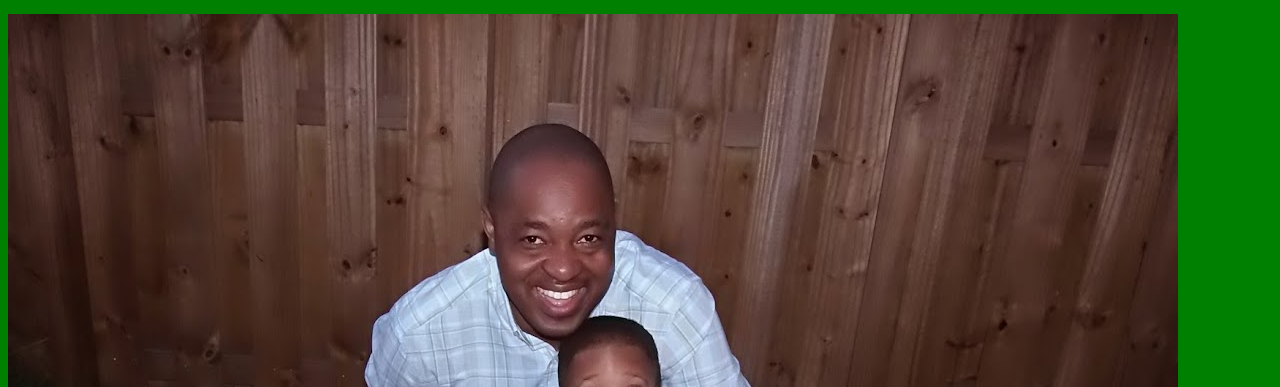
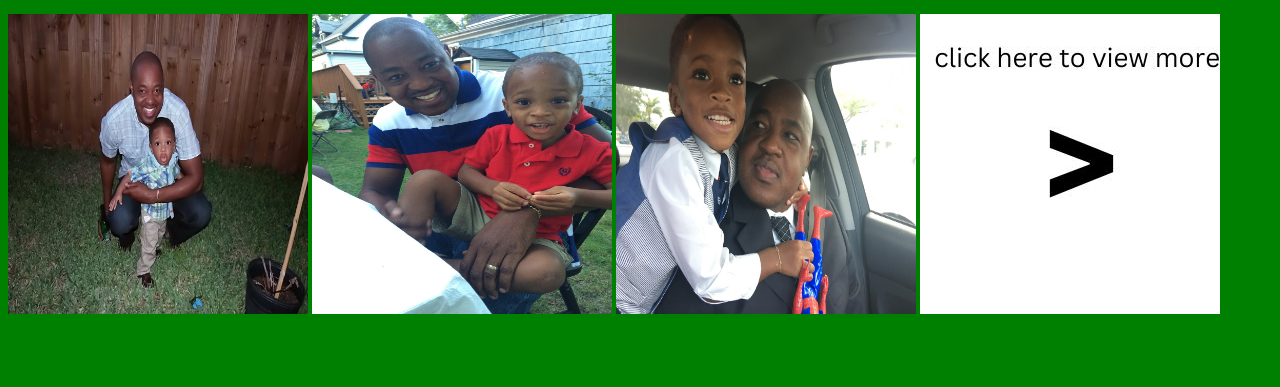
Before and after one commit to akecpookie/photos, a plain HTML site: page index.html in a window 1280 px wide. Shown: the part 155-542 px from the top of the page. Drawn offline with Linux system fonts and the light colour scheme.

Commit message:
Update style.css

```diff
--- a/style.css
+++ b/style.css
@@ -28,15 +28,7 @@ h2{
 h1{
 font-size: 45px;
 }
-#spider{
-        height:362.5;
-        width:272;
+img{
+    height: 300px;
+    width: 300px;
 }
-#bab{
-        width:223;
-        height:297.5;
-}
-#baybay{
-        height:362.5;
-        width:272;
-}
```
Lines whose indentation alone changed are shown as unchanged.
